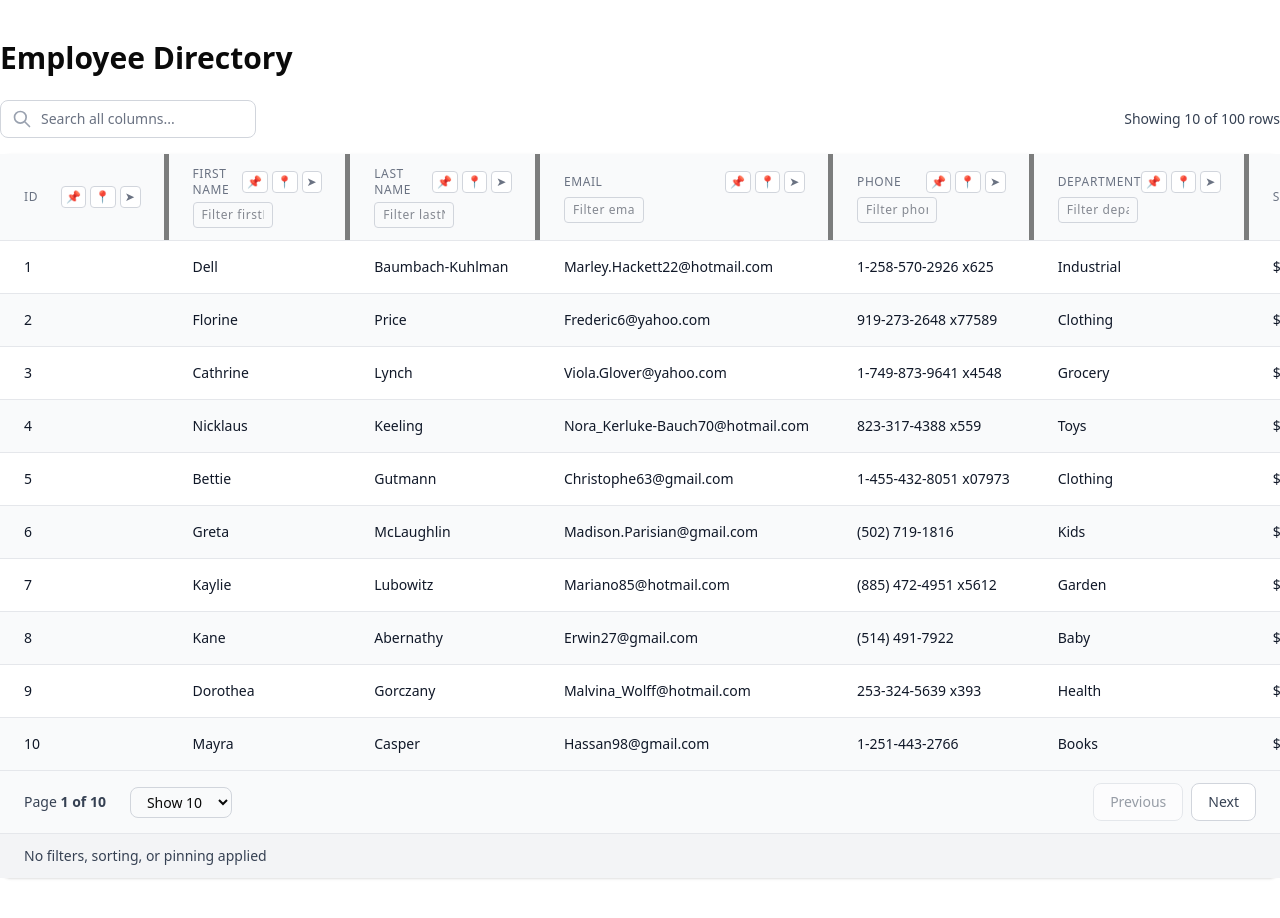
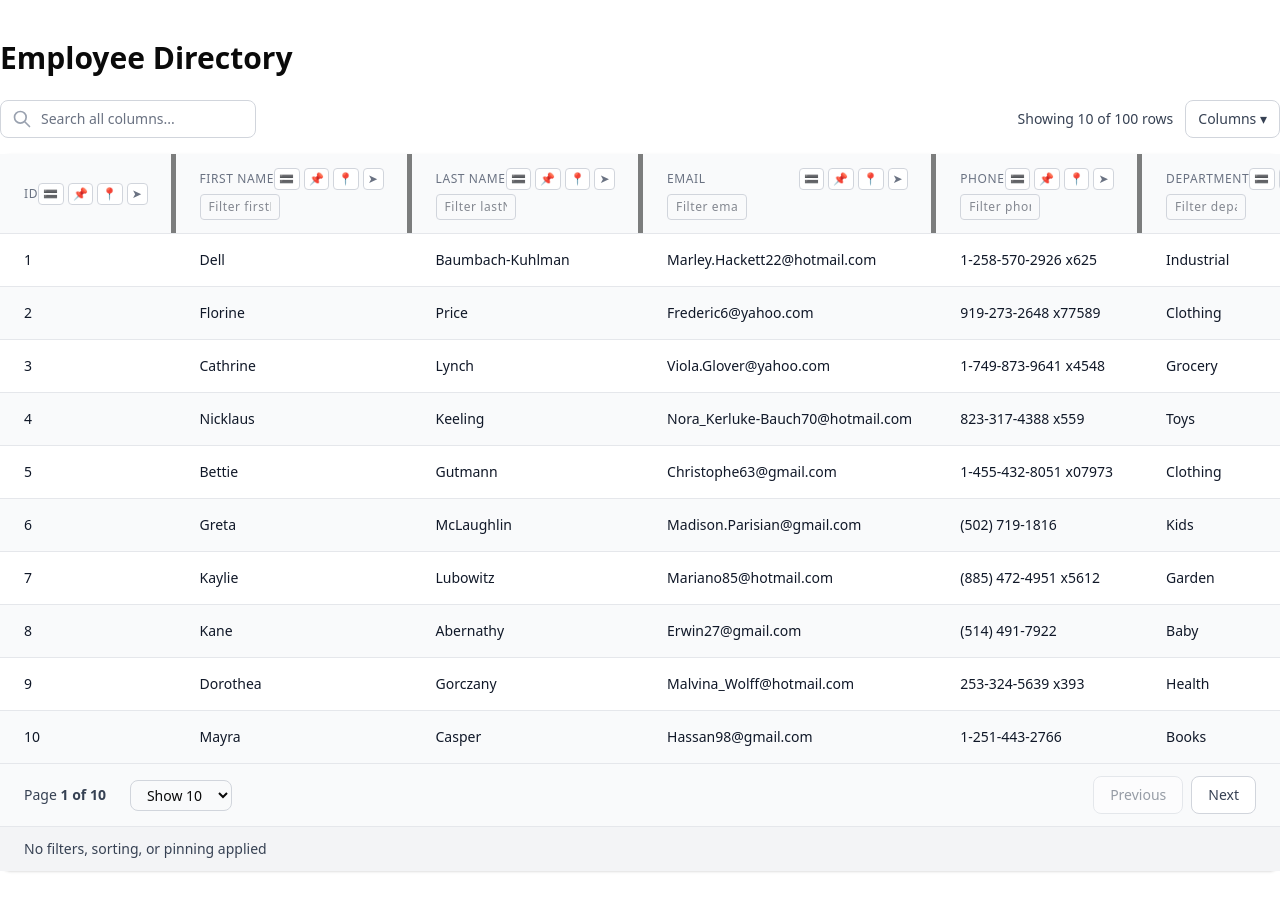
Before and after one commit to sathishkannan162/tanstack-table-demo, a Next.js app: page /table in a window 1280 px wide. Built offline with nearby package versions, Linux system fonts and the light colour scheme.

Commit message:
Add draggable functionality

```diff
--- a/package.json
+++ b/package.json
@@ -10,6 +10,10 @@
     "format": "biome format --write"
   },
   "dependencies": {
+    "@dnd-kit/core": "^6.3.1",
+    "@dnd-kit/modifiers": "^9.0.0",
+    "@dnd-kit/sortable": "^10.0.0",
+    "@dnd-kit/utilities": "^3.2.2",
     "@faker-js/faker": "^10.0.0",
     "@tanstack/react-table": "^8.21.3",
     "class-variance-authority": "^0.7.1",
--- /dev/null
+++ b/pnpm-workspace.yaml
@@ -0,0 +1,3 @@
+onlyBuiltDependencies:
+  - '@tailwindcss/oxide'
+  - sharp
--- a/src/components/Table.tsx
+++ b/src/components/Table.tsx
@@ -1,12 +1,34 @@
 "use client";
 
+// dnd-kit imports for column drag & drop
+import {
+  closestCenter,
+  DndContext,
+  type DragEndEvent,
+  KeyboardSensor,
+  MouseSensor,
+  TouchSensor,
+  useSensor,
+  useSensors,
+} from "@dnd-kit/core";
+import { restrictToHorizontalAxis } from "@dnd-kit/modifiers";
+import {
+  arrayMove,
+  horizontalListSortingStrategy,
+  SortableContext,
+  useSortable,
+} from "@dnd-kit/sortable";
+import { CSS } from "@dnd-kit/utilities";
 import type {
+  Cell,
   ColumnFiltersState,
   ColumnPinningState,
+  ColumnResizeDirection,
+  ColumnResizeMode,
+  Header,
   PaginationState,
   SortingState,
-  ColumnResizeMode,
-  ColumnResizeDirection,
+  VisibilityState,
 } from "@tanstack/react-table";
 import {
   createColumnHelper,
@@ -17,6 +39,7 @@ import {
   getSortedRowModel,
   useReactTable,
 } from "@tanstack/react-table";
+import type { CSSProperties } from "react";
 import { useState } from "react";
 import type { User } from "../lib/dummyData";
 
@@ -33,6 +56,7 @@ export function Table({ data }: TableProps) {
     left: [],
     right: [],
   });
+  const [columnVisibility, setColumnVisibility] = useState<VisibilityState>({});
   const [sorting, setSorting] = useState<SortingState>([]);
   const [pagination, setPagination] = useState<PaginationState>({
     pageIndex: 0,
@@ -44,6 +68,7 @@ export function Table({ data }: TableProps) {
   const [columnResizeDirection, setColumnResizeDirection] =
     useState<ColumnResizeDirection>("ltr");
 
+  // Columns definition
   const columns = [
     columnHelper.accessor("id", {
       header: "ID",
@@ -103,6 +128,15 @@ export function Table({ data }: TableProps) {
     }),
   ];
 
+  // Column order state for DnD
+  const [columnOrder, setColumnOrder] = useState<string[]>(() =>
+    // Ensure stable ids for DnD: prefer explicit id, then accessorKey
+    (columns as any[])
+      .map((c) => (c.id ?? c.accessorKey) as string)
+      .filter(Boolean),
+  );
+  const [showColumnMenu, setShowColumnMenu] = useState(false);
+
   const table = useReactTable({
     data,
     columns,
@@ -110,14 +144,18 @@ export function Table({ data }: TableProps) {
       globalFilter,
       columnFilters,
       columnPinning,
+      columnVisibility,
       sorting,
       pagination,
+      columnOrder,
     },
     onGlobalFilterChange: setGlobalFilter,
     onColumnFiltersChange: setColumnFilters,
     onColumnPinningChange: setColumnPinning,
+    onColumnVisibilityChange: setColumnVisibility,
     onSortingChange: setSorting,
     onPaginationChange: setPagination,
+    onColumnOrderChange: setColumnOrder,
     getCoreRowModel: getCoreRowModel(),
     getFilteredRowModel: getFilteredRowModel(),
     getSortedRowModel: getSortedRowModel(),
@@ -155,77 +193,99 @@ export function Table({ data }: TableProps) {
     return 0;
   };
 
+  // DnD handlers and sensors
+  function handleDragEnd(event: DragEndEvent) {
+    const { active, over } = event;
+    if (active && over && active.id !== over.id) {
+      setColumnOrder((prev) => {
+        const oldIndex = prev.indexOf(active.id as string);
+        const newIndex = prev.indexOf(over.id as string);
+        return arrayMove(prev, oldIndex, newIndex);
+      });
+    }
+  }
+
+  const sensors = useSensors(
+    // Small activation constraints help avoid accidental sort clicks
+    useSensor(MouseSensor, { activationConstraint: { distance: 5 } }),
+    useSensor(TouchSensor, {
+      activationConstraint: { delay: 150, tolerance: 5 },
+    }),
+    useSensor(KeyboardSensor, {}),
+  );
+
+  // Header cell component with drag handle
+  const DraggableTableHeader = ({
+    header,
+  }: {
+    header: Header<User, unknown>;
+  }) => {
+    const { attributes, isDragging, listeners, setNodeRef, transform } =
+      useSortable({
+        id: header.column.id,
+      });
+
+    const style: CSSProperties = {
+      opacity: isDragging ? 0.8 : 1,
+      position: "relative",
+      transform: CSS.Transform.toString(transform),
+      transition: "transform 0.2s ease-in-out, width 0.2s ease-in-out",
+      whiteSpace: "nowrap",
+      width: header.getSize(),
+      zIndex: isDragging ? 1 : 0,
+    };
+
     return (
-    <div className="w-full">
-      {/* Global Filter */}
-      <div className="mb-4 flex justify-between items-center">
-        <div className="relative">
-          <div className="absolute inset-y-0 left-0 pl-3 flex items-center pointer-events-none">
-            <svg
-              className="h-5 w-5 text-gray-400"
-              fill="none"
-              stroke="currentColor"
-              viewBox="0 0 24 24"
-              aria-hidden="true"
-            >
-              <path
-                strokeLinecap="round"
-                strokeLinejoin="round"
-                strokeWidth={2}
-                d="M21 21l-6-6m2-5a7 7 0 11-14 0 7 7 0 0114 0z"
-              />
-            </svg>
-          </div>
-          <input
-            value={globalFilter ?? ""}
-            onChange={(e) => setGlobalFilter(String(e.target.value))}
-            placeholder="Search all columns..."
-            className="block w-full pl-10 pr-3 py-2 border border-gray-300 rounded-md leading-5 bg-white placeholder-gray-500 focus:outline-none focus:placeholder-gray-400 focus:ring-1 focus:ring-indigo-500 focus:border-indigo-500 sm:text-sm"
-          />
-        </div>
-        <div className="text-sm text-gray-700">
-          Showing {table.getRowModel().rows.length} of{" "}
-          {table.getFilteredRowModel().rows.length} rows
-        </div>
-      </div>
-
-      <div className="bg-white rounded-lg shadow">
-        <div className="overflow-x-auto">
-          <table className="min-w-full divide-y divide-gray-200" style={{ width: table.getTotalSize() }}>
-          <thead className="bg-gray-50">
-            {table.getHeaderGroups().map((headerGroup) => (
-              <tr key={headerGroup.id}>
-                {headerGroup.headers.map((header) => (
       <th
-                    key={header.id}
+        ref={setNodeRef}
+        colSpan={header.colSpan}
         onClick={header.column.getToggleSortingHandler()}
         className={`px-6 py-3 text-left text-xs font-medium text-gray-500 uppercase tracking-wider cursor-pointer hover:bg-gray-100 relative ${
           header.column.getCanSort() ? "cursor-pointer" : ""
         } ${header.column.getIsPinned() ? "sticky z-10 bg-gray-50 shadow-lg" : ""} ${
-                      header.column.getIsPinned() === "left" ? "left-0 border-r border-gray-300" : ""
+          header.column.getIsPinned() === "left"
+            ? "left-0 border-r border-gray-300"
+            : ""
         } ${
-                      header.column.getIsPinned() === "right" ? "right-0 border-l border-gray-300" : ""
+          header.column.getIsPinned() === "right"
+            ? "right-0 border-l border-gray-300"
+            : ""
         }`}
         style={{
-                      left: header.column.getIsPinned() === "left" ? `${getPinnedOffset(header.column)}px` : undefined,
-                      right: header.column.getIsPinned() === "right" ? `${getPinnedOffset(header.column)}px` : undefined,
+          left:
+            header.column.getIsPinned() === "left"
+              ? `${getPinnedOffset(header.column)}px`
+              : undefined,
+          right:
+            header.column.getIsPinned() === "right"
+              ? `${getPinnedOffset(header.column)}px`
+              : undefined,
           width: header.getSize(),
+          ...style,
         }}
       >
         <div className="flex items-center justify-between">
           <div className="flex items-center">
             {header.isPlaceholder
               ? null
-                          : flexRender(
-                              header.column.columnDef.header,
-                              header.getContext(),
-                            )}
+              : flexRender(header.column.columnDef.header, header.getContext())}
             {{
               asc: " 🔼",
               desc: " 🔽",
             }[header.column.getIsSorted() as string] ?? null}
           </div>
           <div className="flex items-center space-x-1">
+            {/* Drag handle */}
+            <button
+              type="button"
+              {...attributes}
+              {...listeners}
+              onClick={(e) => e.stopPropagation()}
+              className="text-xs px-1 py-0.5 border border-gray-300 rounded hover:bg-gray-100 bg-white"
+              title="Reorder column"
+            >
+              🟰
+            </button>
             {header.column.getCanPin() ? (
               <>
                 <button
@@ -266,7 +326,11 @@ export function Table({ data }: TableProps) {
             {header.column.getCanResize() ? (
               <button
                 type="button"
-                            aria-label={`Resize ${String(typeof header.column.columnDef.header === "string" ? header.column.columnDef.header : header.column.id)} column`}
+                aria-label={`Resize ${String(
+                  typeof header.column.columnDef.header === "string"
+                    ? header.column.columnDef.header
+                    : header.column.id,
+                )} column`}
                 tabIndex={0}
                 onKeyDown={(e) => {
                   const step = e.shiftKey ? 20 : 10;
@@ -290,11 +354,17 @@ export function Table({ data }: TableProps) {
                 onDoubleClick={() => header.column.resetSize()}
                 onMouseDown={header.getResizeHandler()}
                 onTouchStart={header.getResizeHandler()}
-                            className={`resizer ${columnResizeDirection} ${header.column.getIsResizing() ? "isResizing" : ""}`}
+                className={`resizer ${columnResizeDirection} ${
+                  header.column.getIsResizing() ? "isResizing" : ""
+                }`}
                 style={{
                   transform:
-                                columnResizeMode === "onEnd" && header.column.getIsResizing()
-                                  ? `translateX(${(columnResizeDirection === "rtl" ? -1 : 1) * (table.getState().columnSizingInfo.deltaOffset ?? 0)}px)`
+                    columnResizeMode === "onEnd" &&
+                    header.column.getIsResizing()
+                      ? `translateX(${
+                          (columnResizeDirection === "rtl" ? -1 : 1) *
+                          (table.getState().columnSizingInfo.deltaOffset ?? 0)
+                        }px)`
                       : undefined,
                 }}
               />
@@ -306,11 +376,8 @@ export function Table({ data }: TableProps) {
           <div className="mt-1">
             {header.column.id === "isActive" ? (
               <select
-                            value={
-                              (header.column.getFilterValue() ?? "") as string
-                            }
+                value={(header.column.getFilterValue() ?? "") as string}
                 onChange={(e) => {
-                              // sets true or false based on yes or no
                   header.column.setFilterValue(
                     e.target.value === ""
                       ? undefined
@@ -325,12 +392,8 @@ export function Table({ data }: TableProps) {
               </select>
             ) : (
               <input
-                            value={
-                              (header.column.getFilterValue() ?? "") as string
-                            }
-                            onChange={(e) =>
-                              header.column.setFilterValue(e.target.value)
-                            }
+                value={(header.column.getFilterValue() ?? "") as string}
+                onChange={(e) => header.column.setFilterValue(e.target.value)}
                 placeholder={`Filter ${header.column.id}...`}
                 className="w-20 px-2 py-1 text-xs border border-gray-300 rounded text-gray-900 focus:outline-none focus:ring-1 focus:ring-indigo-500 focus:border-indigo-500"
               />
@@ -338,7 +401,190 @@ export function Table({ data }: TableProps) {
           </div>
         ) : null}
       </th>
+    );
+  };
+
+  // Body cell — no sortable bindings to avoid duplicate droppable ids
+  const DragAlongCell = ({ cell }: { cell: Cell<User, unknown> }) => {
+    const style: CSSProperties = {
+      position: "relative",
+      width: cell.column.getSize(),
+      whiteSpace: "nowrap",
+    };
+
+    return (
+      <td
+        className={`px-6 py-4 whitespace-nowrap text-sm text-gray-900 ${
+          cell.column.getIsPinned() ? "sticky z-10 bg-white shadow-lg" : ""
+        } ${
+          cell.column.getIsPinned() === "left"
+            ? "left-0 border-r border-gray-300"
+            : ""
+        } ${
+          cell.column.getIsPinned() === "right"
+            ? "right-0 border-l border-gray-300"
+            : ""
+        }`}
+        style={{
+          left:
+            cell.column.getIsPinned() === "left"
+              ? `${getPinnedOffset(cell.column)}px`
+              : undefined,
+          right:
+            cell.column.getIsPinned() === "right"
+              ? `${getPinnedOffset(cell.column)}px`
+              : undefined,
+          width: cell.column.getSize(),
+          ...style,
+        }}
+      >
+        {flexRender(cell.column.columnDef.cell, cell.getContext())}
+      </td>
+    );
+  };
+
+  return (
+    <div className="w-full">
+      {/* Global Filter */}
+      <div className="mb-4 flex justify-between items-center">
+        <div className="relative">
+          <div className="absolute inset-y-0 left-0 pl-3 flex items-center pointer-events-none">
+            <svg
+              className="h-5 w-5 text-gray-400"
+              fill="none"
+              stroke="currentColor"
+              viewBox="0 0 24 24"
+              aria-hidden="true"
+            >
+              <path
+                strokeLinecap="round"
+                strokeLinejoin="round"
+                strokeWidth={2}
+                d="M21 21l-6-6m2-5a7 7 0 11-14 0 7 7 0 0114 0z"
+              />
+            </svg>
+          </div>
+          <input
+            value={globalFilter ?? ""}
+            onChange={(e) => setGlobalFilter(String(e.target.value))}
+            placeholder="Search all columns..."
+            className="block w-full pl-10 pr-3 py-2 border border-gray-300 rounded-md leading-5 bg-white placeholder-gray-500 focus:outline-none focus:placeholder-gray-400 focus:ring-1 focus:ring-indigo-500 focus:border-indigo-500 sm:text-sm"
+          />
+        </div>
+        <div className="flex items-center gap-3">
+          <div className="text-sm text-gray-700">
+            Showing {table.getRowModel().rows.length} of{" "}
+            {table.getFilteredRowModel().rows.length} rows
+          </div>
+          <div className="relative">
+            <button
+              type="button"
+              onClick={() => setShowColumnMenu((v) => !v)}
+              className="inline-flex items-center px-3 py-2 border border-gray-300 text-sm rounded-md text-gray-700 bg-white hover:bg-gray-50"
+              aria-haspopup="menu"
+              aria-expanded={showColumnMenu}
+            >
+              Columns ▾
+            </button>
+            {showColumnMenu ? (
+              <div
+                className="absolute right-0 mt-2 w-64 rounded-md border border-gray-200 bg-white shadow-lg z-20 p-2 max-h-72 overflow-auto"
+                role="menu"
+              >
+                <div className="flex items-center justify-between mb-2">
+                  <span className="text-xs font-medium text-gray-600">
+                    Toggle columns
+                  </span>
+                  <div className="flex items-center gap-1">
+                    <button
+                      type="button"
+                      className="px-2 py-1 text-xs border border-gray-300 rounded bg-white hover:bg-gray-50"
+                      onClick={() => table.resetColumnVisibility()}
+                      title="Reset to default visibility"
+                    >
+                      Reset
+                    </button>
+                    <button
+                      type="button"
+                      className="px-2 py-1 text-xs border border-gray-300 rounded bg-white hover:bg-gray-50"
+                      onClick={() => {
+                        table.getAllLeafColumns().forEach((col) => {
+                          col.toggleVisibility(true);
+                        });
+                      }}
+                      title="Show all columns"
+                    >
+                      All
+                    </button>
+                    <button
+                      type="button"
+                      className="px-2 py-1 text-xs border border-gray-300 rounded bg-white hover:bg-gray-50"
+                      onClick={() => {
+                        table.getAllLeafColumns().forEach((col) => {
+                          col.toggleVisibility(false);
+                        });
+                      }}
+                      title="Hide all columns"
+                    >
+                      None
+                    </button>
+                  </div>
+                </div>
+                <div className="space-y-1">
+                  {table
+                    .getAllLeafColumns()
+                    .filter((col) => col.getCanHide())
+                    .map((col) => (
+                      <label
+                        key={col.id}
+                        className="flex items-center gap-2 text-sm text-gray-700 cursor-pointer select-none"
+                      >
+                        <input
+                          type="checkbox"
+                          checked={col.getIsVisible()}
+                          onChange={(e) =>
+                            col.toggleVisibility(e.target.checked)
+                          }
+                          className="h-4 w-4 rounded border-gray-300"
+                        />
+                        <span className="truncate">
+                          {typeof col.columnDef.header === "string"
+                            ? col.columnDef.header
+                            : col.id}
+                        </span>
+                      </label>
                     ))}
+                </div>
+              </div>
+            ) : null}
+          </div>
+        </div>
+      </div>
+
+      <div className="bg-white rounded-lg shadow">
+        <div className="overflow-x-auto">
+          {/* DndContext must not be nested directly inside <table> */}
+          <DndContext
+            collisionDetection={closestCenter}
+            modifiers={[restrictToHorizontalAxis]}
+            onDragEnd={handleDragEnd}
+            sensors={sensors}
+          >
+            <table
+              className="min-w-full divide-y divide-gray-200"
+              style={{ width: table.getTotalSize() }}
+            >
+              <thead className="bg-gray-50">
+                {table.getHeaderGroups().map((headerGroup) => (
+                  <tr key={headerGroup.id}>
+                    <SortableContext
+                      items={headerGroup.headers.map((h) => h.column.id)}
+                      strategy={horizontalListSortingStrategy}
+                    >
+                      {headerGroup.headers.map((header) => (
+                        <DraggableTableHeader key={header.id} header={header} />
+                      ))}
+                    </SortableContext>
                   </tr>
                 ))}
               </thead>
@@ -351,34 +597,21 @@ export function Table({ data }: TableProps) {
                         ? "bg-white"
                         : "bg-gray-50 hover:bg-gray-100"
                     } ${
-                  row.getVisibleCells().some(cell => cell.column.getIsPinned())
+                      row
+                        .getVisibleCells()
+                        .some((cell) => cell.column.getIsPinned())
                         ? "relative"
                         : ""
                     }`}
                   >
                     {row.getVisibleCells().map((cell) => (
-                  <td
-                    key={cell.id}
-                    className={`px-6 py-4 whitespace-nowrap text-sm text-gray-900 ${
-                      cell.column.getIsPinned() ? "sticky z-10 bg-white shadow-lg" : ""
-                    } ${
-                      cell.column.getIsPinned() === "left" ? "left-0 border-r border-gray-300" : ""
-                    } ${
-                      cell.column.getIsPinned() === "right" ? "right-0 border-l border-gray-300" : ""
-                    }`}
-                    style={{
-                      left: cell.column.getIsPinned() === "left" ? `${getPinnedOffset(cell.column)}px` : undefined,
-                      right: cell.column.getIsPinned() === "right" ? `${getPinnedOffset(cell.column)}px` : undefined,
-                      width: cell.column.getSize(),
-                    }}
-                  >
-                    {flexRender(cell.column.columnDef.cell, cell.getContext())}
-                  </td>
+                      <DragAlongCell key={cell.id} cell={cell} />
                     ))}
                   </tr>
                 ))}
               </tbody>
             </table>
+          </DndContext>
         </div>
 
         {/* Pagination */}
@@ -464,7 +697,7 @@ export function Table({ data }: TableProps) {
                   (filter) => filter.value !== undefined && filter.value !== "",
                 )
                 .map((filter) => {
-                  let value = filter.value;
+                  let value = filter.value as any;
                   if (filter.id === "isActive") {
                     value = value ? "Yes" : "No";
                   }
@@ -486,13 +719,17 @@ export function Table({ data }: TableProps) {
               }
 
               // Pinning summary
-              const leftPinned = table.getLeftLeafColumns().map(col => col.id);
-              const rightPinned = table.getRightLeafColumns().map(col => col.id);
+              const leftPinned = table
+                .getLeftLeafColumns()
+                .map((col) => col.id);
+              const rightPinned = table
+                .getRightLeafColumns()
+                .map((col) => col.id);
               if (leftPinned.length > 0) {
-                summaries.push(`Left pinned: ${leftPinned.join(', ')}`);
+                summaries.push(`Left pinned: ${leftPinned.join(", ")}`);
               }
               if (rightPinned.length > 0) {
-                summaries.push(`Right pinned: ${rightPinned.join(', ')}`);
+                summaries.push(`Right pinned: ${rightPinned.join(", ")}`);
               }
 
               if (summaries.length === 0) {
```
Also changed, not shown: 1 other file (tests, documents, lock files or other folders). Lines whose indentation alone changed are shown as unchanged.
